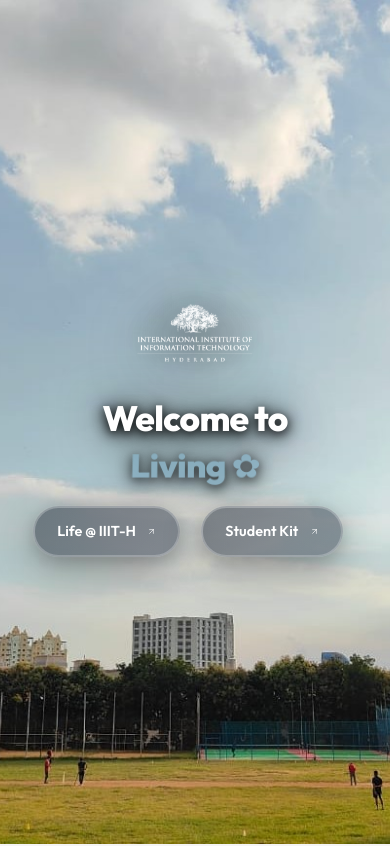
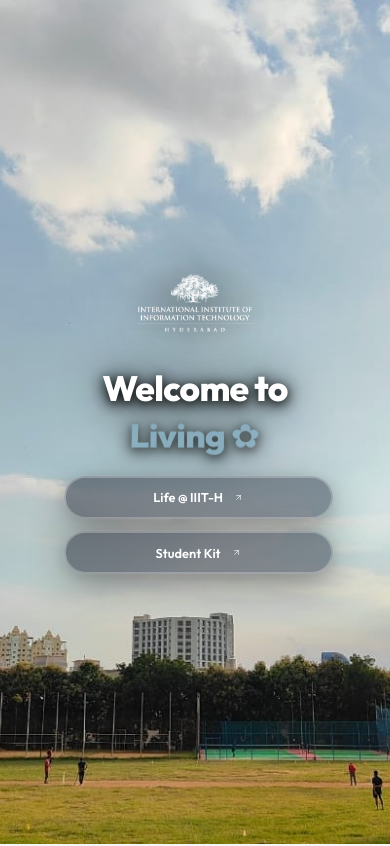
Before and after one commit to Manas-7854/test-studentkit, a React (Vite) app: page / in a window 390 px wide. Shown: the top 846 px of the page. Built offline with nearby package versions, Linux system fonts and the light colour scheme.

Commit message:
minor phone fixes

```diff
--- a/src/components/Kit/Kit.css
+++ b/src/components/Kit/Kit.css
@@ -246,11 +246,7 @@
   line-height: 1.3;
   color: #ffffff;
   text-shadow: 0 4px 6px rgba(0, 0, 0, 1);
-  transition: opacity 0.3s ease, visibility 0.3s ease, transform 0.3s ease;
-  position: absolute;
-  top: 50%;
-  left: 50%;
-  transform: translate(-50%, -50%);
+  position: relative;
   width: 100%;
   padding: 0 1rem;
 }
@@ -262,40 +258,19 @@
   text-shadow: 0 1px 2px rgba(0, 0, 0, 0.3);
   width: 100%;
   padding: 0 1rem;
-  transition: all 0.3s ease, visibility 0.3s ease;
+  margin-top: 0.5rem;
 }
 
-/* Default mobile layout - show both title and description */
-@media (max-width: 968px) {
-  .category-content {
-    flex-direction: column;
-    justify-content: space-between;
-    align-items: flex-start;
-    text-align: left;
-    padding: 1rem;
+/* Only show hover effects on devices that support hover */
+@media (hover: hover) and (min-width: 969px) {
+  .category-title {
+    position: absolute;
+    top: 50%;
+    left: 50%;
+    transform: translate(-50%, -50%);
+    transition: opacity 0.3s ease, visibility 0.3s ease, transform 0.3s ease;
   }
 
-  .category-title {
-    position: static;
-    transform: none;
-    opacity: 1;
-    visibility: visible;
-    font-size: 1rem;
-    margin-bottom: 0.5rem;
-  }
-
-  .category-description {
-    position: static;
-    transform: none;
-    opacity: 1;
-    visibility: visible;
-    font-size: 0.75rem;
-    margin-top: auto;
-  }
-}
-
-/* Hover effects only for devices that support hover (desktop) */
-@media (hover: hover) and (min-width: 969px) {
   .category-description {
     opacity: 0;
     visibility: hidden;
@@ -303,6 +278,7 @@
     top: 50%;
     left: 50%;
     transform: translate(-50%, calc(-50% + 20px));
+    transition: all 0.3s ease, visibility 0.3s ease;
   }
 
   .category-card:hover .category-description {
@@ -334,18 +310,45 @@
   }
 }
 
-@keyframes bounce {
-  0%, 20%, 60%, 100% {
-    transform: translateY(0) scale(1.05);
+/* Mobile styles - always show both title and description */
+@media (max-width: 968px) {
+  .category-content {
+    flex-direction: column;
+    justify-content: space-between;
+    align-items: flex-start;
+    text-align: left;
+    padding: 1rem;
   }
-  40% {
-    transform: translateY(-8px) scale(1.05);
+
+  .category-title {
+    margin-bottom: 0.5rem;
   }
-  100% {
-    transform: translateY(-4px) scale(1.05);
+
+  .category-description {
+    opacity: 1;
+    visibility: visible;
+    position: relative;
+    transform: none;
+    margin-top: auto;
+  }
+
+  .category-card {
+    touch-action: pan-x;
+    user-select: none;
+  }
+
+  .category-card:hover {
+    animation: none;
+  }
+
+  .category-card:hover .category-gradient {
+    box-shadow: none;
+  }
+
+  .category-gradient:active {
+    transform: scale(0.98);
   }
 }
-
 .section-title{
   font-size: 1rem; /* Reduced from 4rem */
   font-weight: 700;
@@ -633,6 +636,7 @@ h4 {
     0 0 0 1px rgba(255, 255, 255, 0.08);
   text-decoration: none;
   position: relative;
+  z-index: 10;
   overflow: hidden;
   backdrop-filter: blur(20px); /* Increased blur for better glass effect */
 }
@@ -674,11 +678,24 @@ h4 {
   opacity: 1; /* Full opacity on hover */
 }
 
-.footer-msg p{
-  margin: auto;
-  padding: auto;
-  position: absolute;
-  color: white;
+@media (max-width: 968px) {
+  .explore-button {
+    padding: 0.8rem 1.2rem;
+    font-size: 0.85rem;
+    margin-right: 0.8em;
+    margin-bottom: 1rem;
+  }
+}
+
+@media (max-width: 480px) {
+  .explore-button {
+    padding: 0.7rem 1rem;
+    font-size: 0.8rem;
+    margin-right: 0.6em;
+    margin-bottom: 0.8rem;
+    width: 100%;
+    justify-content: center;
+  }
 }
 
 /* Responsive Design */
```
